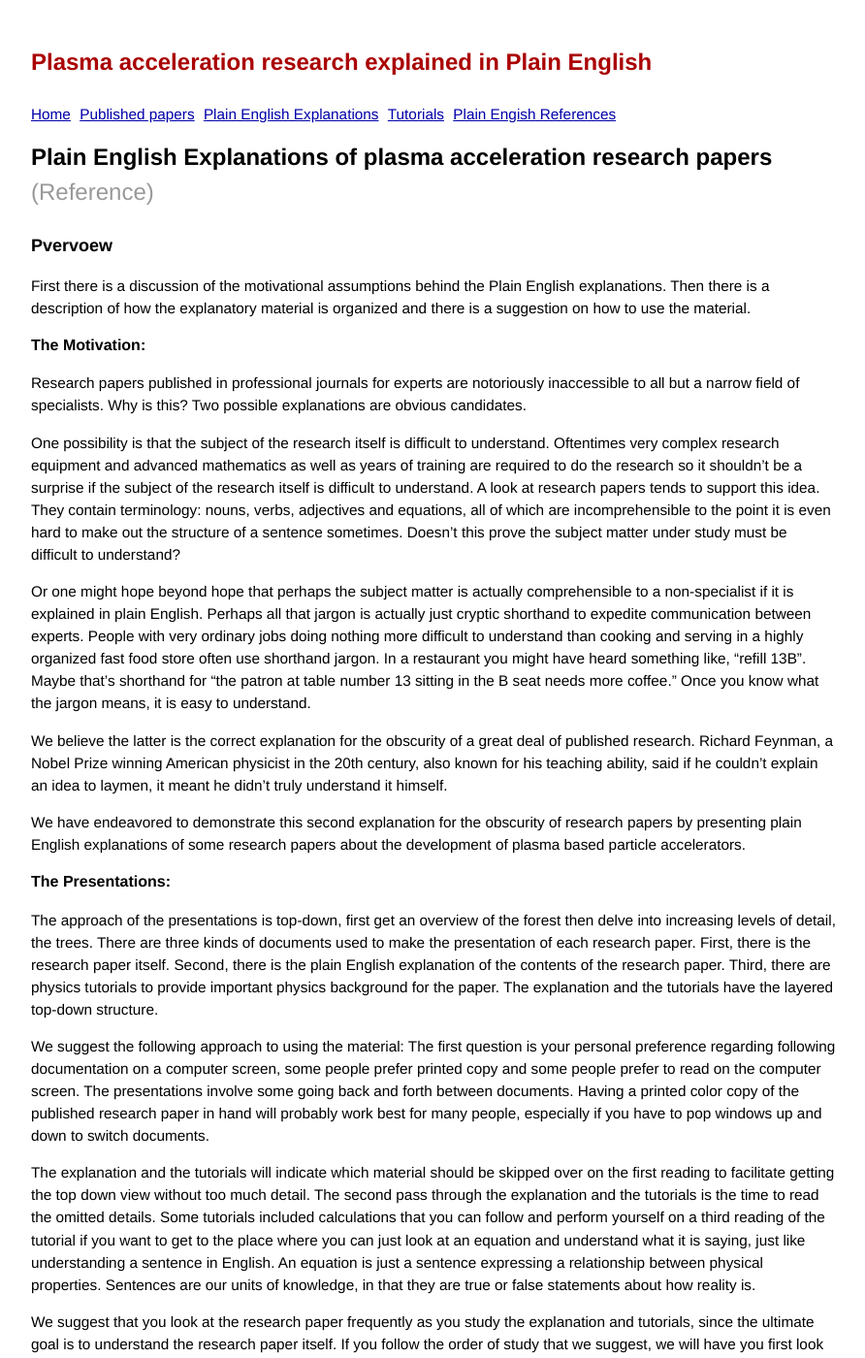
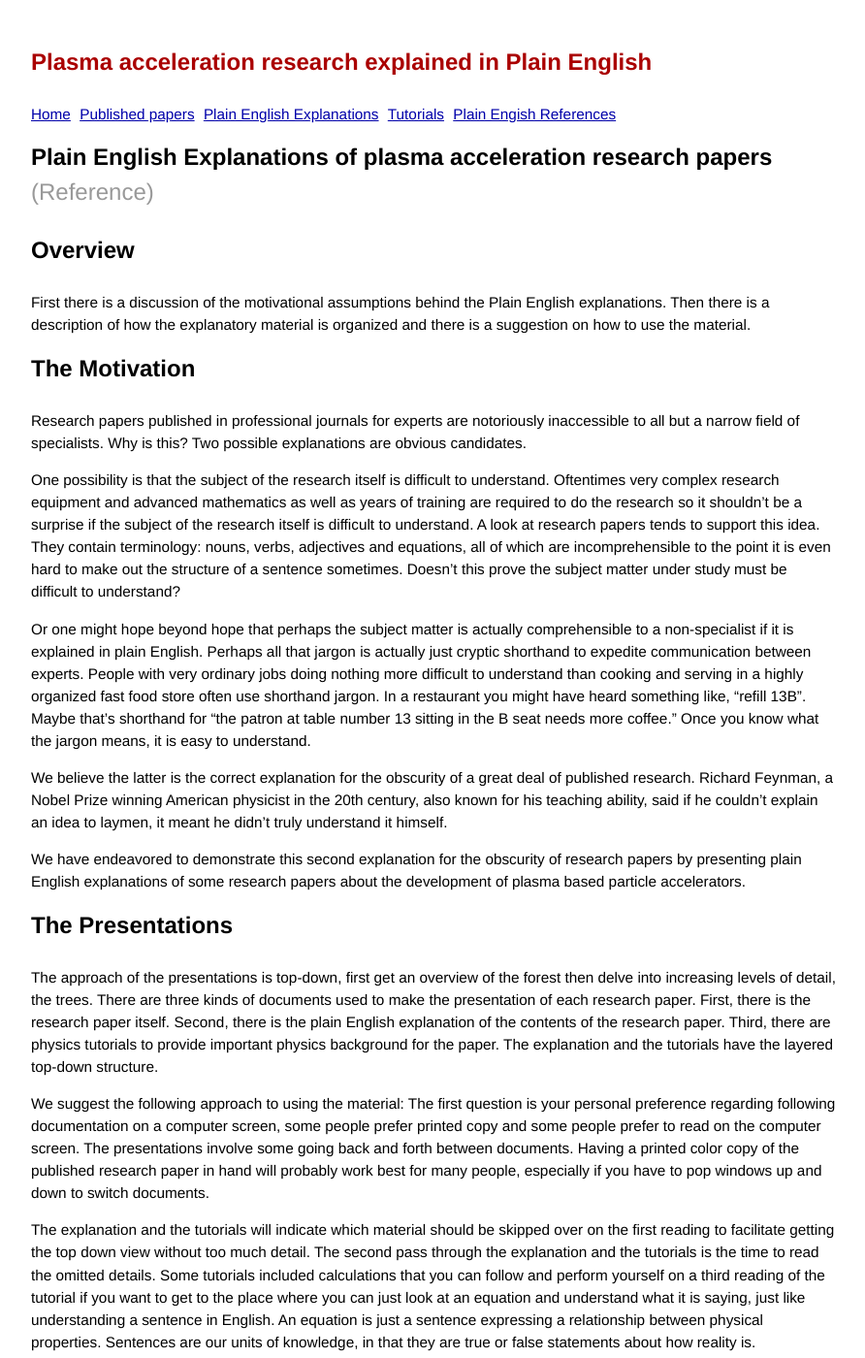
Before and after one commit to grbfacet/facet, a Jekyll site: the page built from plasma-accel-explained.md, in a window 1280 px wide and 1400 px high. Shown: the whole window at 97% size, without its empty margins (193-1085 px from the left). Built offline with Jekyll 4.4.1, drawn with Linux system fonts in a browser that asks for light colours.

Commit message:
Update plasma-accel-explained.md

```diff
--- a/plasma-accel-explained.md
+++ b/plasma-accel-explained.md
@@ -5,11 +5,11 @@ pagetype: reference
 ---
 
 
-### Pvervoew
+# Overview
 
 First there is a discussion of the  motivational assumptions behind the Plain English explanations. Then there is a description of how the explanatory material is organized and there is a suggestion on how to use the material.
 
-#### The Motivation:
+# The Motivation
 
 Research papers published in professional journals for experts are notoriously inaccessible to all but a narrow field of specialists. Why is this? Two possible explanations are obvious candidates.
 
@@ -21,7 +21,7 @@ We believe the latter is the correct explanation for the obscurity of a great de
 
 We have endeavored to demonstrate this second explanation for the obscurity of research papers by presenting plain English explanations of some research papers about the development of plasma based particle accelerators.
 
-#### The Presentations:
+# The Presentations
 
 The approach of the presentations is top-down, first get an overview of the forest then delve into increasing levels of detail, the trees. There are three kinds of documents used to make the presentation of each research paper. First, there is the research paper itself. Second, there is the plain English explanation of the contents of the research paper. Third, there are physics tutorials to provide important physics background for the paper. The explanation and the tutorials have the layered top-down structure.
 
```
